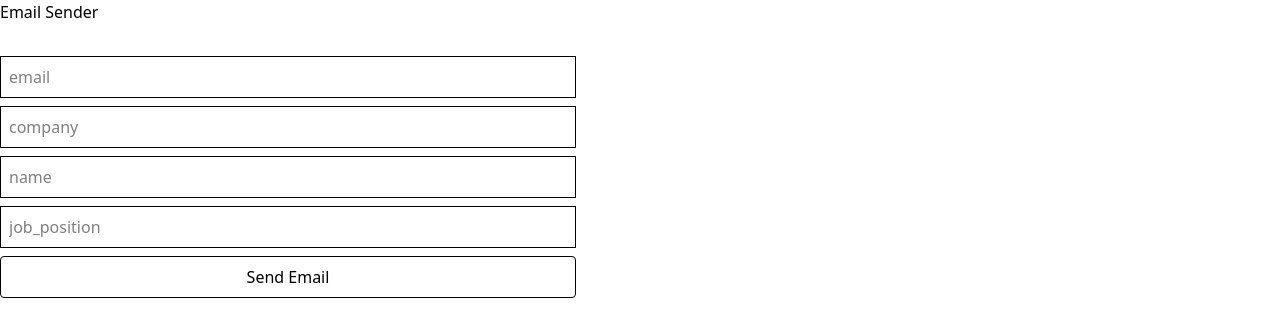
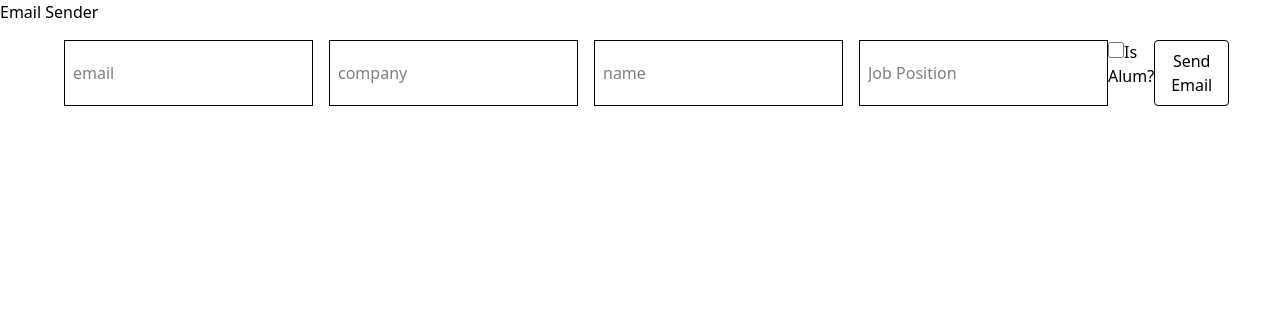
Before and after one commit to JeetDSharma/job_application_helper, a Next.js app: page / in a window 1280 px wide. Shown: the top 336 px of the page. Built offline with nearby package versions, Linux system fonts and the light colour scheme.

Commit message:
updated form state

```diff
--- a/app/page.tsx
+++ b/app/page.tsx
@@ -8,49 +8,65 @@ export default function Home() {
     name: "",
     company: "",
     job_position: "",
+    isAlum: false
   });
 
   const handleChange = (e: React.ChangeEvent<HTMLInputElement>) => {
-    setEmailForm(prev => ({...prev, [e.target.id]: e.target.value}));
-  }
+  const { id, value, type, checked } = e.target;
+
+  setEmailForm(prev => ({
+    ...prev,
+    [id]: type === 'checkbox' ? checked : value,
+  }));
+};
+
 
   const handleSubmit = async () => {
     console.log(emailForm)
+
   }
 
   return (
     <div>
       <h1>Email Sender</h1>
       <div className="">
-        <form className="flex flex-col w-xl py-8">
+        <form className="flex flex-row w-xl px-8 py-4 mx-4">
           <input
             type="text"
             placeholder="email"
             id="email"
             onChange={handleChange}
-            className="border border-black p-2 mb-2"
+            className="border border-black p-2 ml-4"
           />
           <input
             type="text"
             placeholder="company"
             id="company"
             onChange={handleChange}
-            className="border border-black p-2 mb-2"
+            className="border border-black p-2 ml-4"
           />
           <input
             type="text"
             placeholder="name"
             id="name"
             onChange={handleChange}
-            className="border border-black p-2 mb-2"
+            className="border border-black p-2 ml-4"
           />
           <input
             type="text"
-            placeholder="job_position"
+            placeholder="Job Position"
             id="job_position"
             onChange={handleChange}
-            className="border border-black p-2 mb-2"
+            className="border border-black p-2 ml-4"
           />
+          <label> <input
+            type="checkbox"
+            id="isAlum"
+            checked={emailForm.isAlum}
+            onChange={handleChange}
+            className="h-4 w-4"
+          />
+          <span>Is Alum?</span></label>
           <button type="button"  onClick={handleSubmit} className="border border-black py-2 px-4 rounded">Send Email</button>
         </form>
       </div>
```
